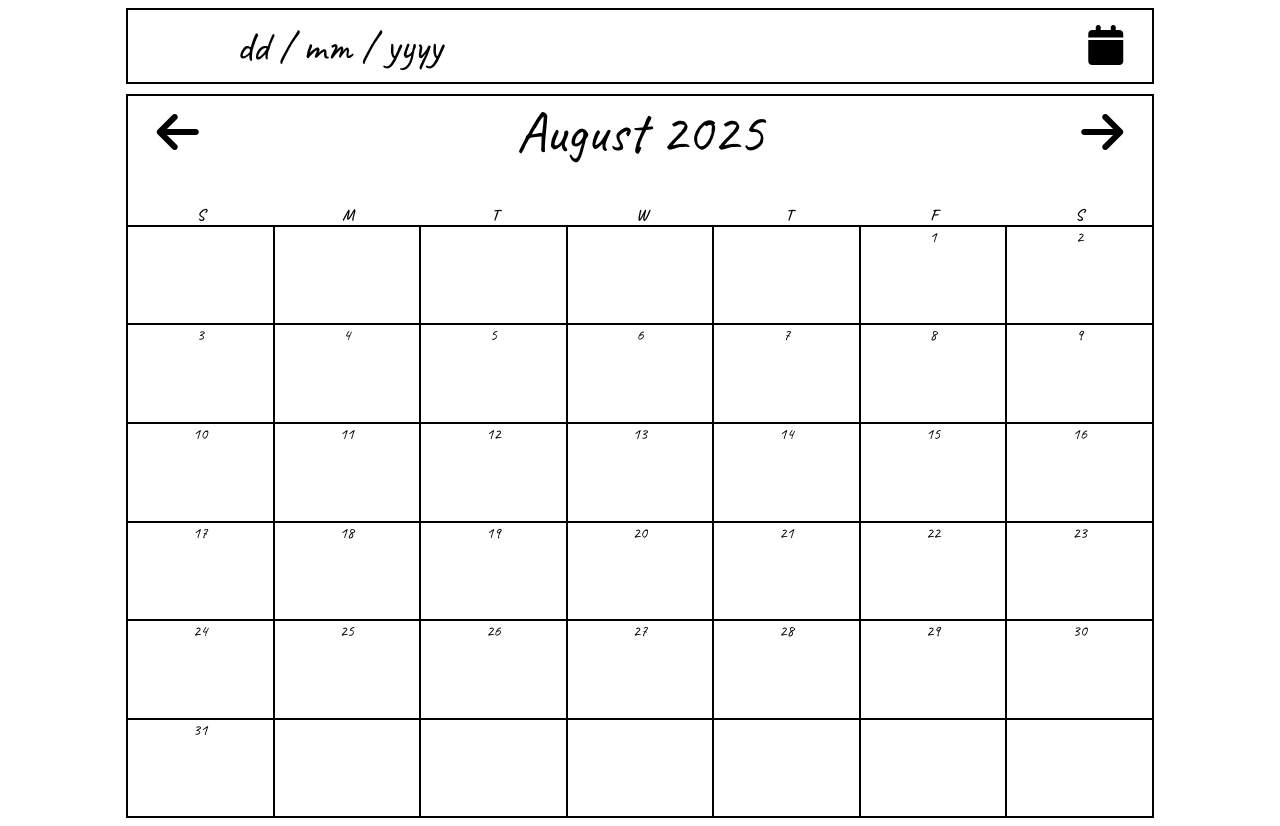
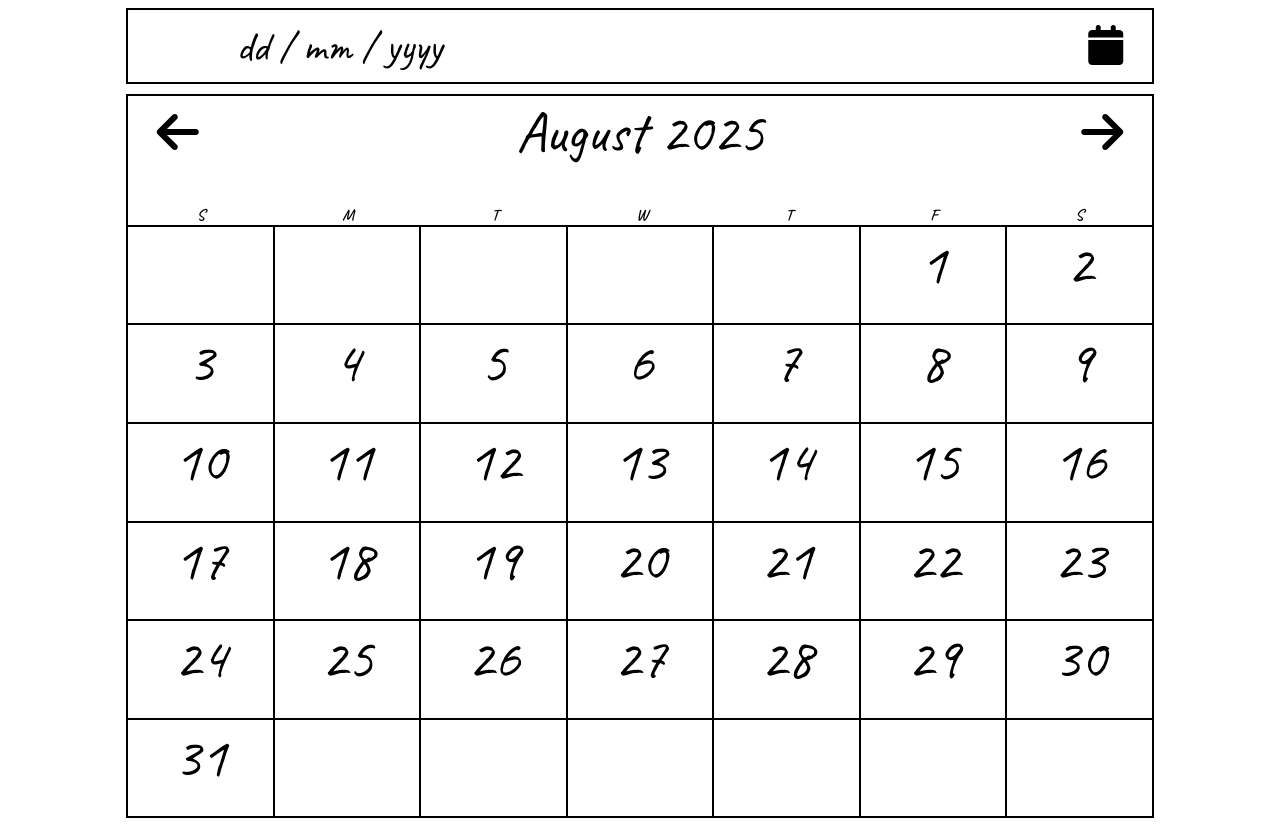
Before and after one commit to azerjlhj/Datepicker-UI, a plain HTML site: page index.html in a window 1280 px wide. Drawn offline with Linux system fonts and the light colour scheme.

Commit message:
Style the font-size for each content in 'day' class (in other words, for each day in number format).

```diff
--- a/style.css
+++ b/style.css
@@ -89,6 +89,7 @@ button:hover {
 .day {
     background-color: #fff;
     text-align: center;
+    font-size: 2em;
 }
 
 /* Small devices (landscape phones, 576px and up) */
@@ -131,6 +132,10 @@ button:hover {
     #daysOfTheWeek {
         margin-top: 1.75rem; /* Multiply by 1.4 */
     }
+
+    .day {
+        font-size: 2.8em;   /* Multiply by 1.4 */
+    }
 }
 
 /* Medium devices (tablets, 768px and up) */
@@ -171,6 +176,10 @@ button:hover {
     #daysOfTheWeek {
         margin-top: 2.275rem;   /* Multiply by 1.3 */
     }
+
+    .day {
+        font-size: 3.64em;   /* Multiply by 1.3 */
+    }
 }
 
 /* Large devices (desktops, 992px and up) */
```
